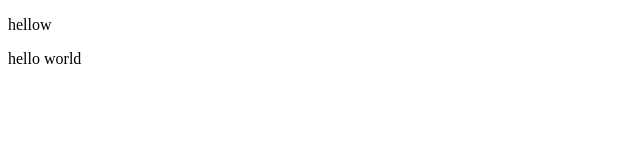
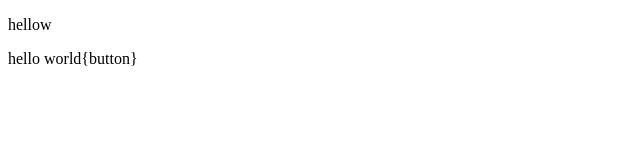
Before and after one commit to 9455013932/localrepo, a plain HTML site: page index.html in a window 1280 px wide. Shown: the full height of the page, 0-640 px from the left. Drawn offline with Linux system fonts and the light colour scheme.

Commit message:
this is demo

```diff
--- a/index.html
+++ b/index.html
@@ -7,6 +7,6 @@
 </head>
 <body>
   <p className="">hellow </p>
-  <p className="">hello world </p>
+  <p className="">hello world{button} </p>
 </body>
 </html>
```
